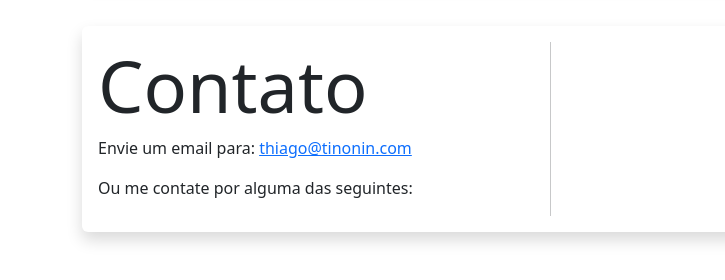
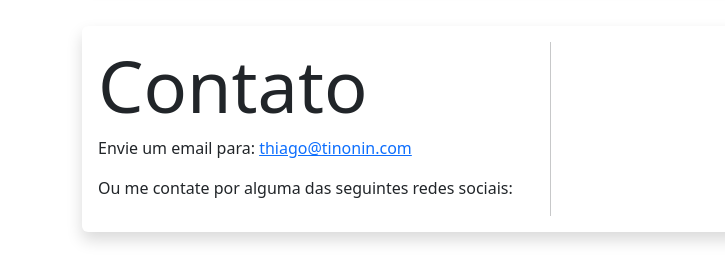
Before and after one commit to ttinonin/ttinonin.github.io, a plain HTML site: page index.html in a window 1280 px wide. Shown: the part 2691-2971 px from the top of the page, 0-725 px from the left. Drawn offline with nearby package versions, Linux system fonts and the light colour scheme.

Commit message:
Ajuste de label

```diff
--- a/index.html
+++ b/index.html
@@ -222,7 +222,7 @@
                         <h1 class="display-2">Contato</h1>
 
                         <p>Envie um email para: <a href="mailto:thiago@tinonin.com">thiago@tinonin.com</a></p>
-                        <p>Ou me contate por alguma das seguintes:</p>
+                        <p>Ou me contate por alguma das seguintes redes sociais:</p>
                     </div>
                     <div class="col-sm-2">
                         <div class="d-flex h-100">
```
